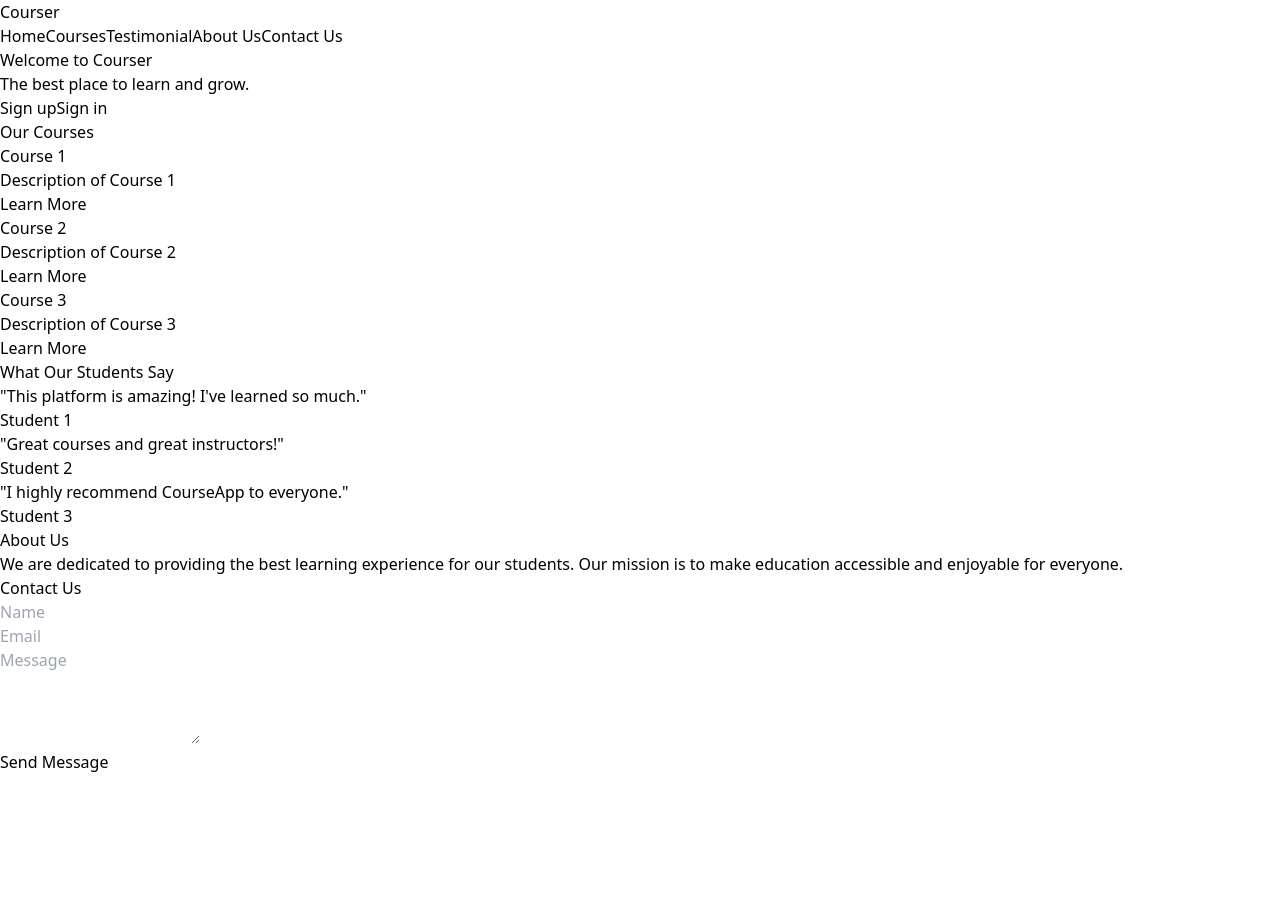
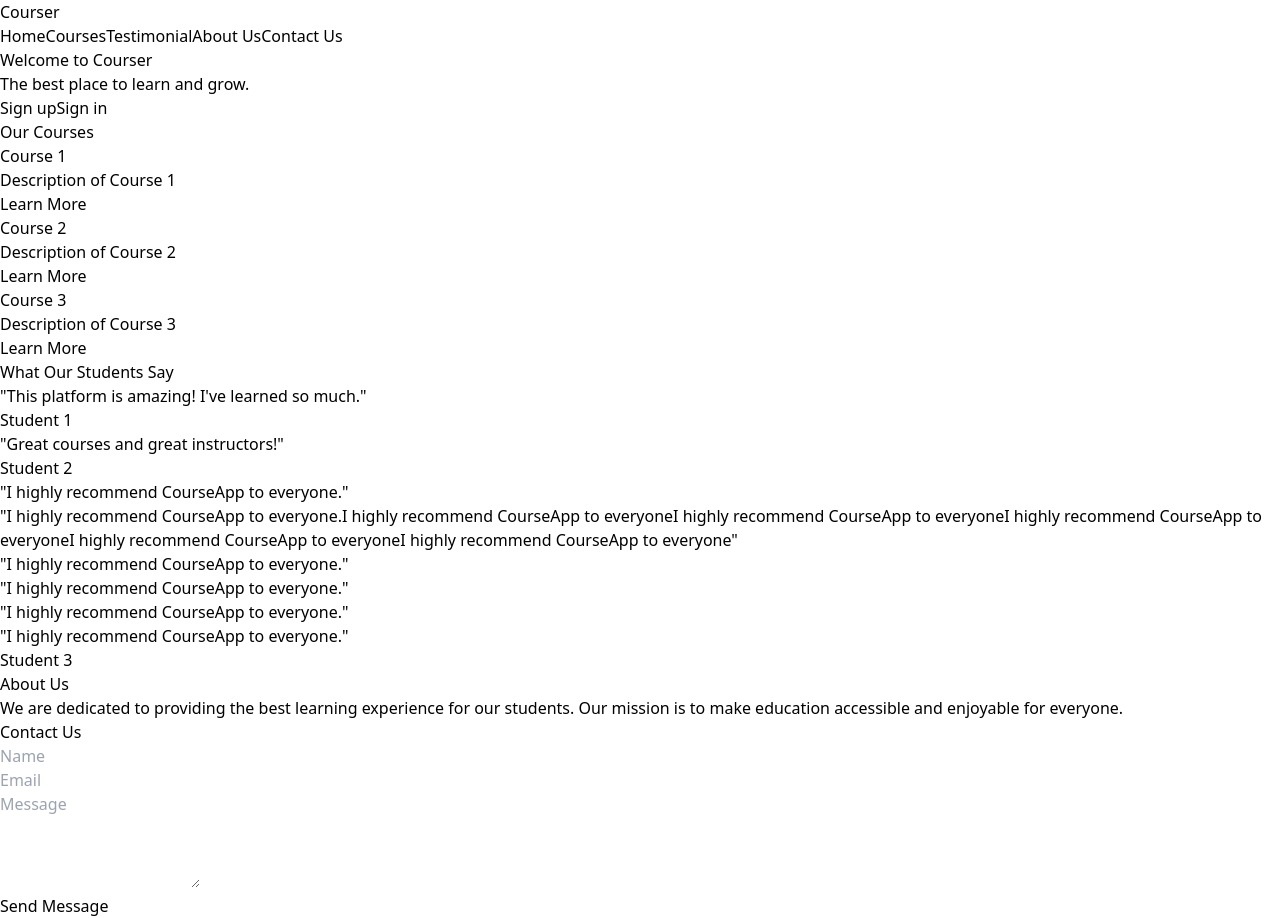
Before and after one commit to NitinGurawaliya/course-selling-app, a React (Vite) app in the folder frontend/: page /landing in a window 1280 px wide. Before the commit the page ends 800 px from the top, so only its background shows below. Built offline with nearby package versions, Linux system fonts and the light colour scheme.

Commit message:
Update Testimonial.jsx

```diff
--- a/frontend/src/components/Landings/Testimonial.jsx
+++ b/frontend/src/components/Landings/Testimonial.jsx
@@ -16,6 +16,12 @@ const Testimonial = () => {
           </div>
           <div className="bg-white p-6 rounded-lg shadow-lg">
             <p className="mb-4">"I highly recommend CourseApp to everyone."</p>
+             <p className="mb-4">"I highly recommend CourseApp to everyone.I highly recommend CourseApp to everyoneI highly recommend CourseApp to everyoneI highly recommend CourseApp to everyoneI highly recommend CourseApp to everyoneI highly recommend CourseApp to everyone"</p>
+             <p className="mb-4">"I highly recommend CourseApp to everyone."</p>
+             <p className="mb-4">"I highly recommend CourseApp to everyone."</p>
+             <p className="mb-4">"I highly recommend CourseApp to everyone."</p>
+             <p className="mb-4">"I highly recommend CourseApp to everyone."</p>
+
             <h3 className="text-xl font-bold">Student 3</h3>
           </div>
         </div>
```
